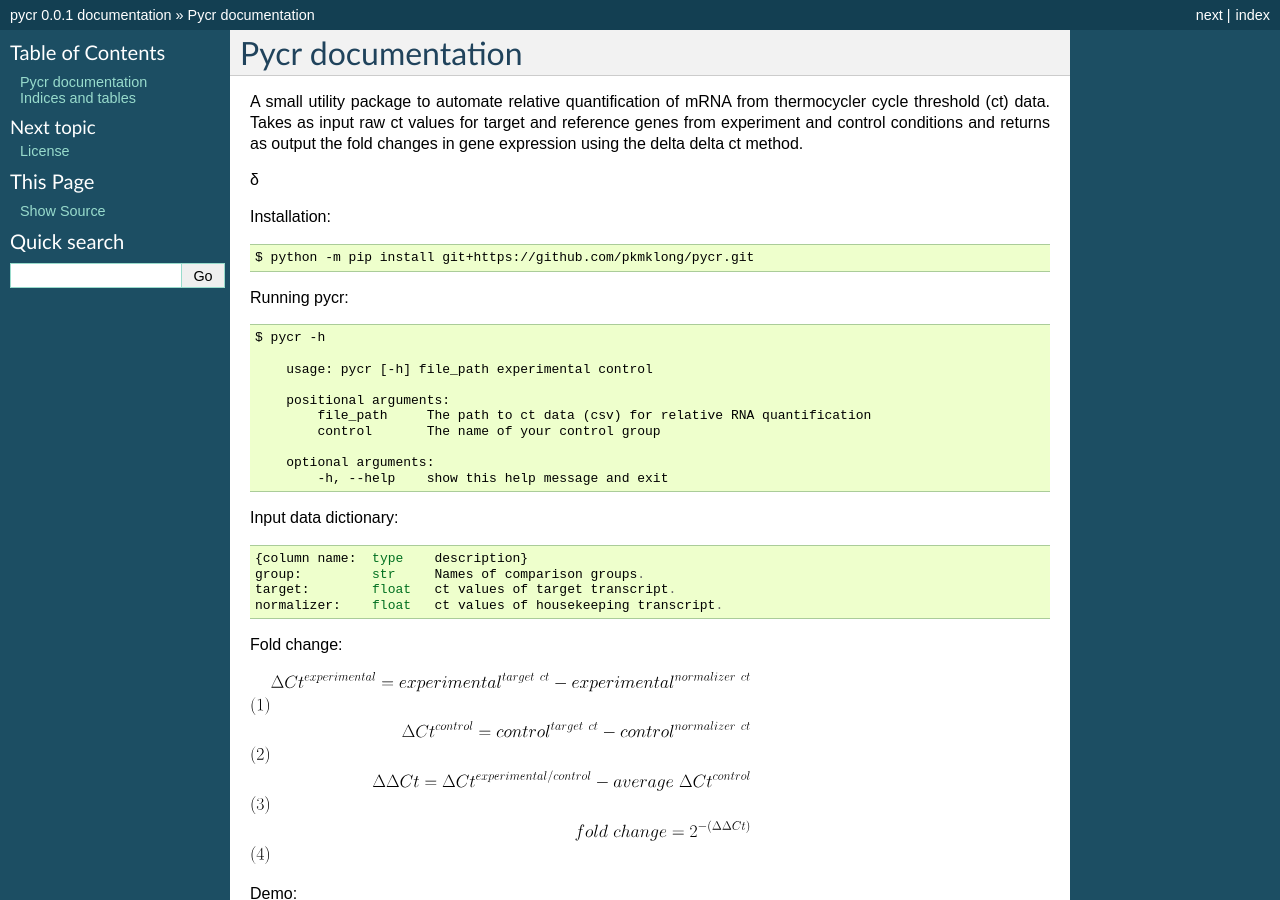
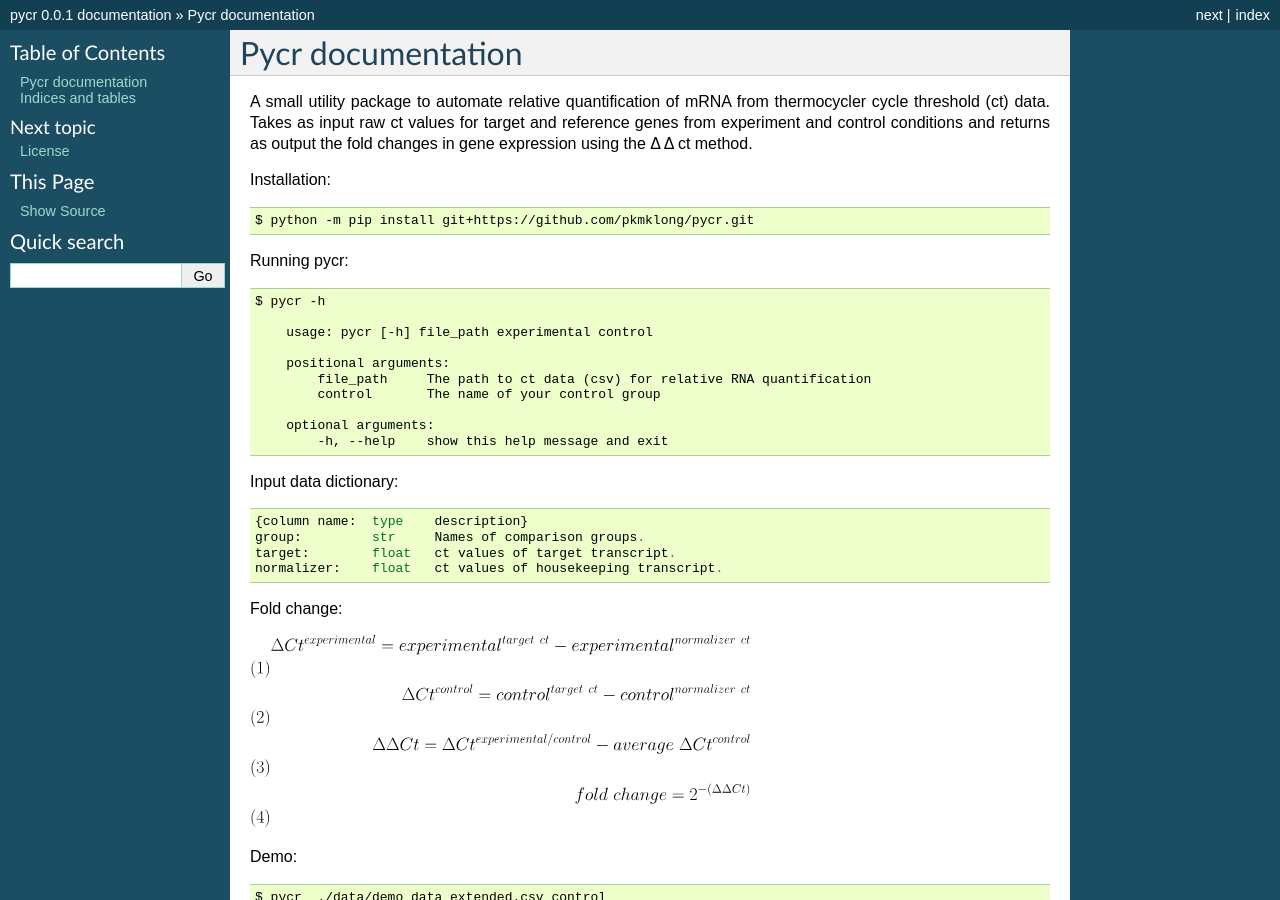
Before and after one commit to patrickmlong/pycr, a Sphinx documentation site: the page built from docs/index.rst, in a window 1280 px wide and 900 px high. Built offline with Sphinx 7.4.7, drawn with Linux system fonts in a browser that asks for light colours.

Commit message:
Update index.rst

```diff
--- a/docs/index.rst
+++ b/docs/index.rst
@@ -1,8 +1,6 @@
 Pycr documentation
 =====================================
-A small utility package to automate relative quantification of mRNA from thermocycler cycle threshold (ct) data. Takes as input raw ct values for target and reference genes from experiment and control conditions and returns as output the fold changes in gene expression using the delta delta ct method.
-
-|dgr|
+A small utility package to automate relative quantification of mRNA from thermocycler cycle threshold (ct) data. Takes as input raw ct values for target and reference genes from experiment and control conditions and returns as output the fold changes in gene expression using the |Dgr| |Dgr| ct method.
 
 Installation::
 
```
